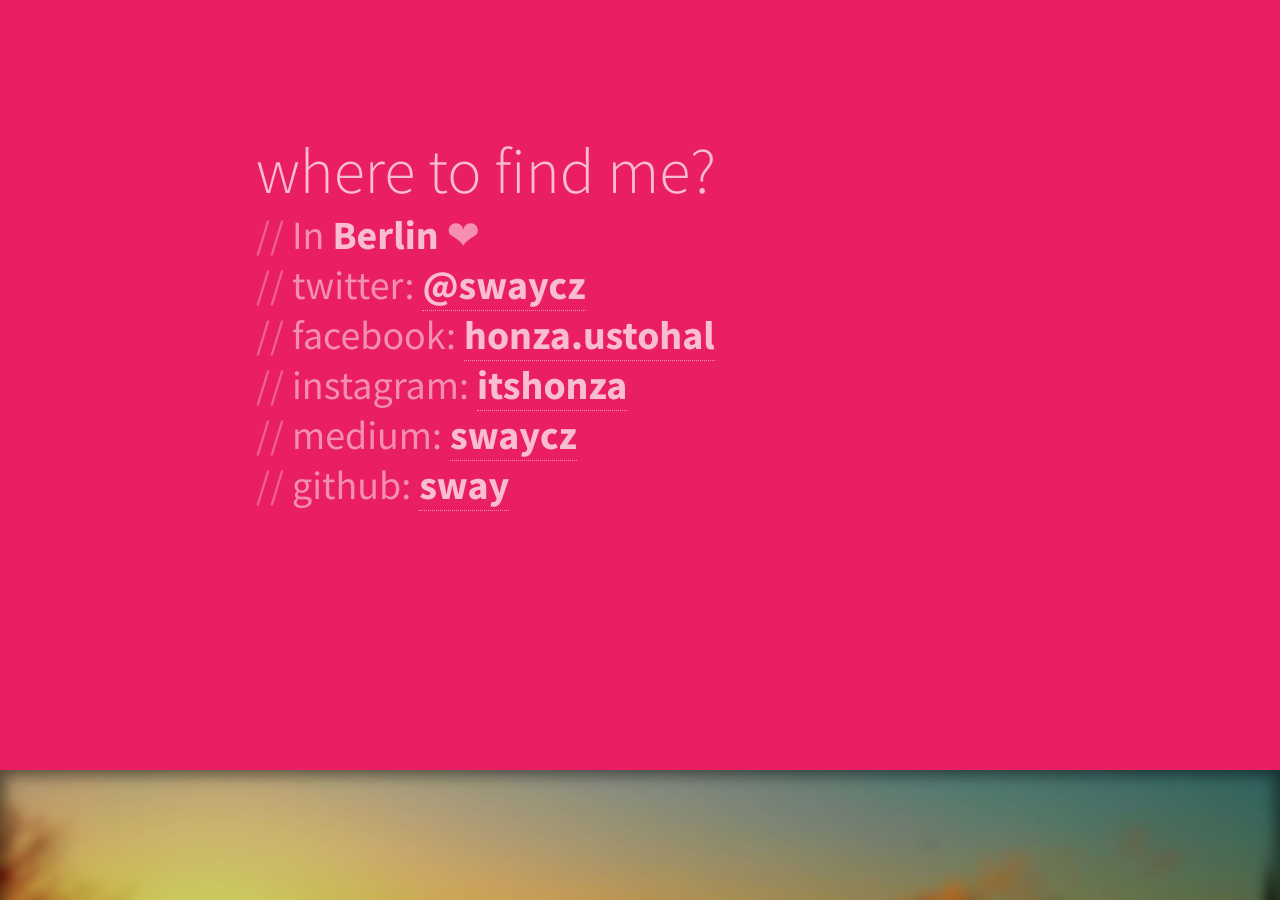
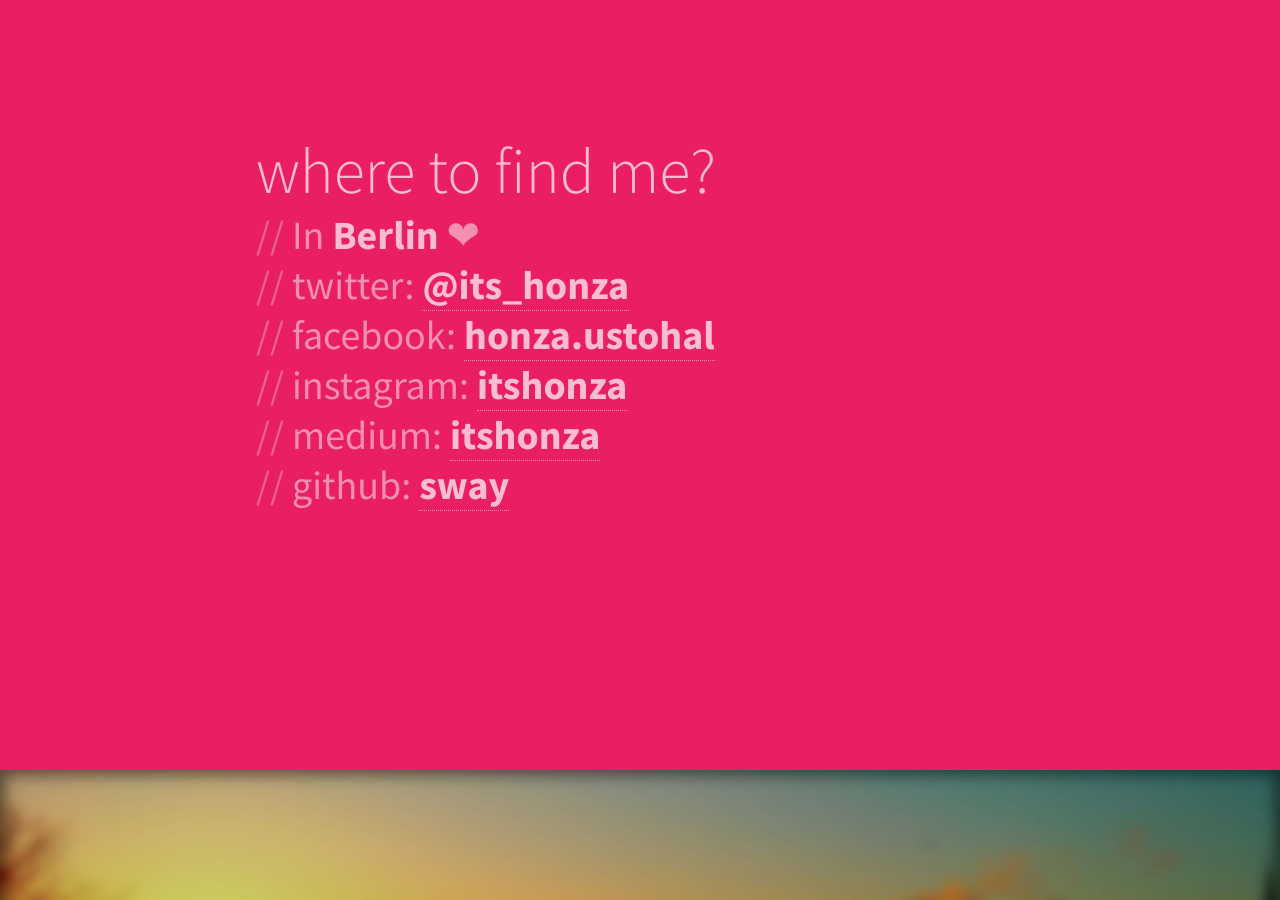
Before and after one commit to sway/sway.github.com, a Jekyll site: the page built from index.md, in a window 1280 px wide and 900 px high, scrolled down 2380 px. Built offline with Jekyll 4.4.1, drawn with Linux system fonts in a browser that asks for light colours; nearby versions of some CDN libraries; comment, search, counter and statistics services are not loaded.

Commit message:
Update Twitter and Medium URLs

```diff
--- a/index.md
+++ b/index.md
@@ -45,10 +45,10 @@
 	<h1>where to find me?</h1>
 		<ul>
 			<li>In <strong>Berlin</strong> &#10084;</li>
-			<li>twitter: <strong><a href="https://twitter.com/swaycz">@swaycz</a></strong></li>
+			<li>twitter: <strong><a href="https://twitter.com/its_honza">@its_honza</a></strong></li>
 			<li>facebook: <strong><a href="https://facebook.com/honza.ustohal">honza.ustohal</a></strong></li>
 			<li>instagram: <strong><a href="https://instagram.com/itshonza">itshonza</a></strong></li>
-			<li>medium: <strong><a href="https://medium.com/@swaycz">swaycz</a></strong></li>
+			<li>medium: <strong><a href="https://medium.com/@itshonza">itshonza</a></strong></li>
 			<li>github: <strong><a href="https://github.com/sway">sway</a></strong></li>
 		</ul>
 </article>
```
